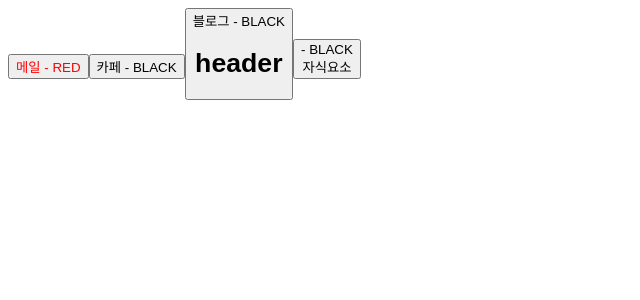
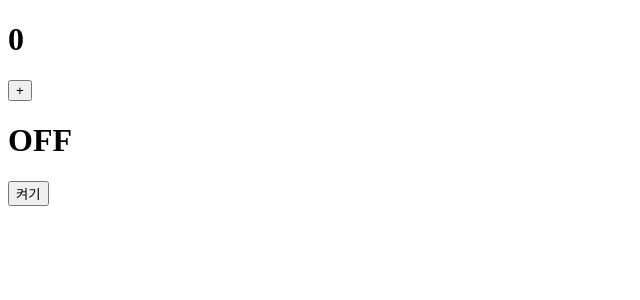
Before and after one commit to LooSung/react_study, a React (Vite) app in the folder section05/: page / in a window 1280 px wide. Shown: the top 300 px of the page, without its empty margins (0-640 px from the left). Built offline with nearby package versions, Linux system fonts and the light colour scheme.

Commit message:
state - 상태 관리하기 state 값에 따라 렌더링 UI를 다르게 할 수 있다. 변화하는 가변적인 값을 렌더링 하고싶을때 쓴다.
ex) 버튼을 눌렀을 경우 Re-Rendering 된다. 만약에 Javasciprt 문법으로 한다면, 화면이 바뀌지 않을 것이다.

```diff
--- a/section05/src/App.jsx
+++ b/section05/src/App.jsx
@@ -1,25 +1,33 @@
 import './App.css';
-import Header from './components/Header.jsx';
-import Main from './components/Main.jsx';
-import Footer from './components/Footer.jsx';
-import Button from './components/Button.jsx';
+import { useState } from 'react';
 
 // 부모 Component
 function App() {
-    const buttonProps = {
-        text: '메일',
-        color: 'red',
-    };
+    const [count, setCount] = useState(0);
+    const [light, setLight] = useState('OFF');
+
     return (
         <>
-            <Button {...buttonProps} />
-            <Button text={'카페'} />
-            <Button text={'블로그'}>
-                <Header />
-            </Button>
-            <Button>
-                <div>자식요소</div>
-            </Button>
+            <div>
+                <h1>{count}</h1>
+                <button
+                    onClick={() => {
+                        setCount(count + 1);
+                    }}
+                >
+                    +
+                </button>
+            </div>
+            <div>
+                <h1>{light}</h1>
+                <button
+                    onClick={() => {
+                        setLight(light === 'ON' ? 'OFF' : 'ON');
+                    }}
+                >
+                    {light === 'ON' ? '끄기' : '켜기'}
+                </button>
+            </div>
         </>
     );
 }
```
